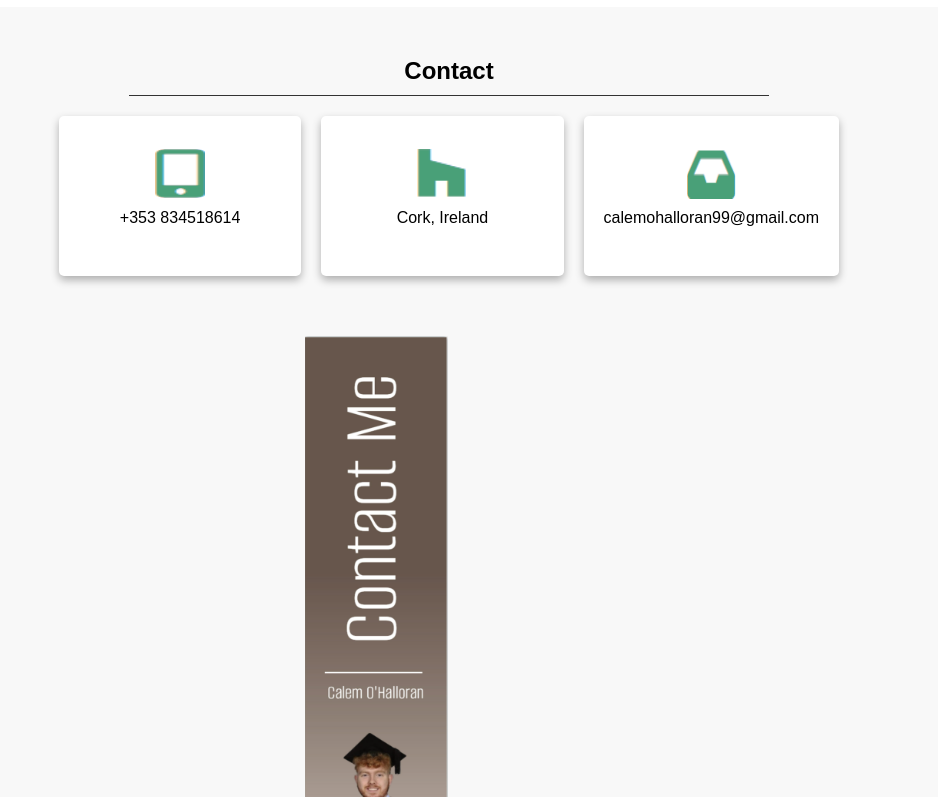
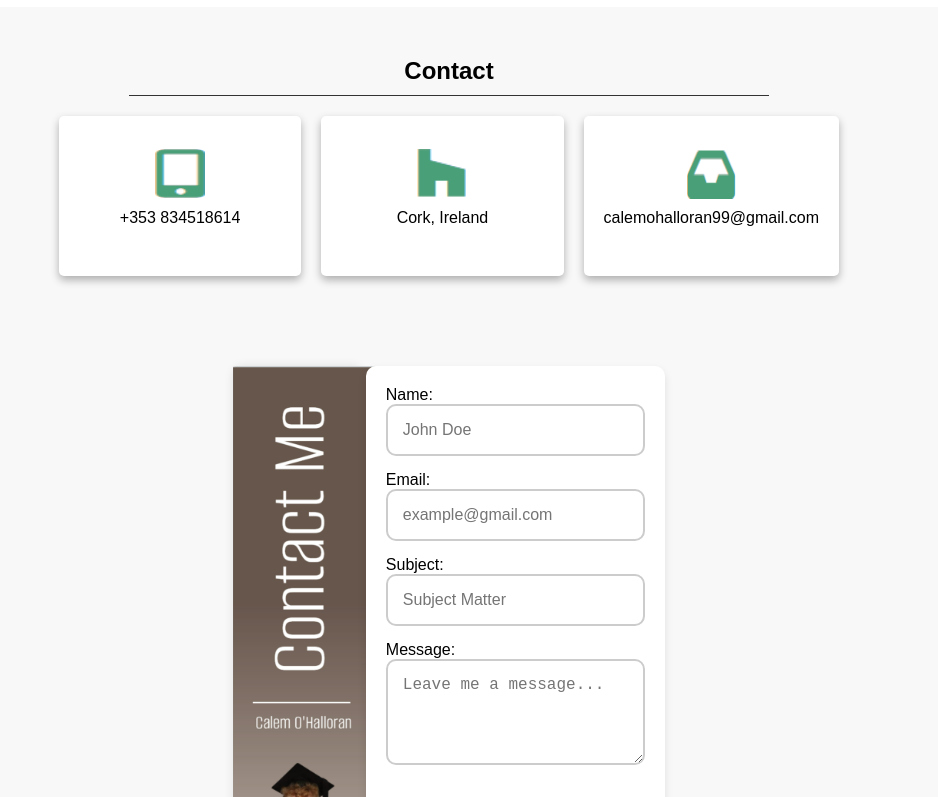
Before and after one commit to calemoh1999/Portfolio, a website: page CalemOHalloran/contact.html in a window 1280 px wide. Shown: the part 131-928 px from the top of the page, without its empty margins (191-1129 px from the left). Drawn offline with Linux system fonts and the light colour scheme.

Commit message:
Update Styles.css

```diff
--- a/CalemOHalloran/Styles.css
+++ b/CalemOHalloran/Styles.css
@@ -341,15 +341,33 @@ box-shadow: 0 8px 16px rgba(0, 0, 0, 0.4);
   padding: 30px;
   background-color: #f8f8f8;
 }
+/* Add the following CSS to adjust the layout */
+
+.contact-form-container {
+  display: flex;
+  justify-content: space-between;
+  align-items: flex-start; /* Align items to the top */
+  padding: 30px;
+  background-color: #f8f8f8;
+}
+
+.banner {
+  max-width: 30%; /* Adjust the width of the banner image as needed */
+  border-radius: 10px;
+  box-shadow: 0px 0px 10px rgba(0, 0, 0, 0.1);
+}
 
 .contact-form-box {
   flex: 1;
-  max-width: 30%;
+  max-width: 60%; /* Adjust the width of the form container as needed */
   background-color: #fff;
   padding: 20px;
   border-radius: 10px;
   box-shadow: 0px 0px 10px rgba(0, 0, 0, 0.1);
 }
+
+
+
 
 /* Additional styles for the contact form */
 .contact-form {
```
